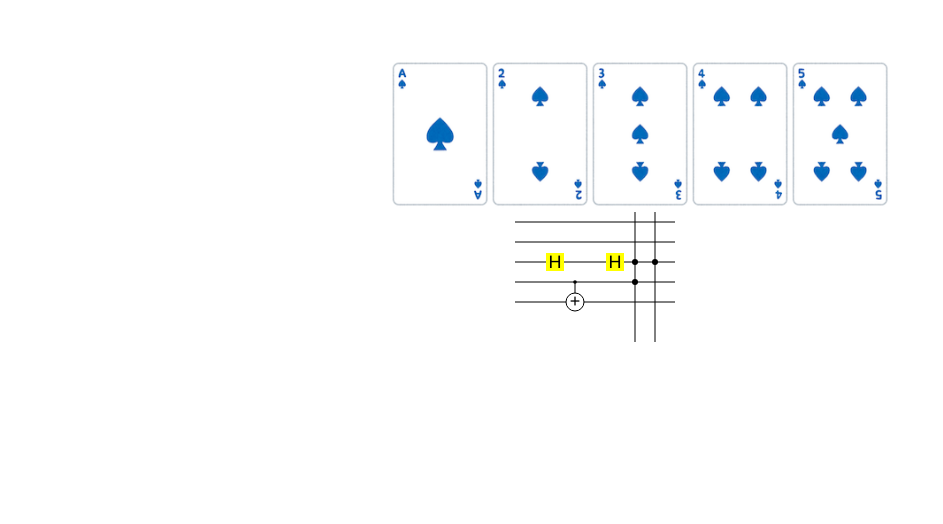
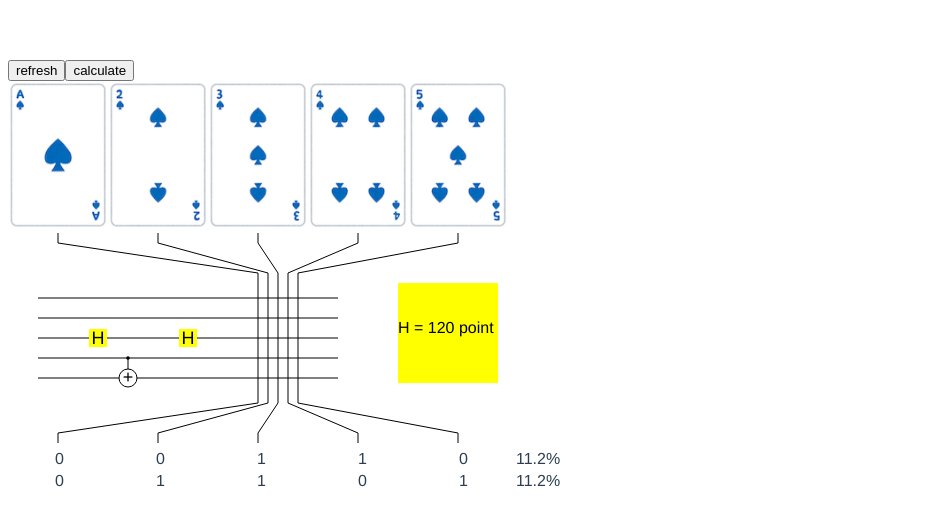
Before and after one commit to reim2zk/qoker, a Vue app: page / in a window 1280 px wide. Shown: the top 524 px of the page, without its empty margins (0-943 px from the left). Built offline with nearby package versions, Linux system fonts and the light colour scheme.

Commit message:
add simple UI

```diff
--- a/src/App.vue
+++ b/src/App.vue
@@ -1,8 +1,45 @@
 <template>
   <div id="app">
-    <img v-for="(card, i) of cards" :key=i class="img" :src="card" width="100"/>
-    <br/>
-    <Circuit :wires="wires()"></Circuit>
+    <div align="left">
+      <button> refresh </button>
+      <button> calculate </button>
+      <br/>
+      <img v-for="(card, i) of cards" :key="i+'card'" class="img"
+        :src="card" :width="cardWidth"/>
+      <br/>
+      <svg :width="cardWidth*cards.length" :height="210">
+        <Wires :numWire="5"
+          :x0="cardWidth/2" :dx0="cardWidth"
+          :x1="cardWidth*(cards.length/2)" :dx1="10"
+          :y0="0" :dy0="10" :dy1="30" :dy2="130" />
+        <Circuit
+          :unitWidth="unitWidth"
+          :wires="wires()"
+          :y0="55"
+          :numPosition="10"/>
+        <rect
+          :x="cardWidth*cards.length-110"
+          :y="50"
+          :width="100" :height="100" fill="yellow"
+          >
+        </rect>
+        <text :x="cardWidth*cards.length-110" :y="100">
+          H = 120 point
+        </text>
+      </svg>
+      <table>
+        <tr v-for="(js, i) of resultQbits" :key="i+'tr'">
+          <td v-for="(j, i) of js" :key="i+'td'" :width="cardWidth-3">
+            <center>
+              {{ j }}
+            </center>
+          </td>
+          <td>
+            11.2%
+          </td>
+        </tr>
+      </table>
+    </div>
   </div>
 </template>
 
@@ -11,18 +48,23 @@ import { Component, Vue } from 'vue-property-decorator';
 import Circuit from './components/quantum-circuit/Circuit.vue'
 import * as model from './components/quantum-circuit/Gate'
 import * as wireModel from './components/quantum-circuit/Wire'
+import * as qbitModel from './components/quantum-circuit/Qbit'
+import Wires from './components/quantum-circuit/Wires.vue'
+
 
 @Component({
   components: {
-    Circuit
+    Circuit,
+    Wires
   },
 })
 export default class App extends Vue {
   wires(): wireModel.Wire[] {
-    return [
-      new wireModel.Wire(-2, 6, 6, [2, 3]),
-      new wireModel.Wire(-2, 6, 7, [2])
-    ]
+    // return [
+    //   new wireModel.Wire(-2, 6, 6, [2, 3]),
+    //   new wireModel.Wire(-2, 6, 7, [2])
+    // ]
+    return []
   }
   cards = [
     require('@/assets/card_spade_1.png'),
@@ -31,6 +73,15 @@ export default class App extends Vue {
     require('@/assets/card_spade_4.png'),
     require('@/assets/card_spade_5.png'),
   ]
+
+  cardWidth: number = 100
+  unitWidth: number = 30
+  measureWidth: number = 15
+
+  resultQbits: number[][] = [
+    [0, 0, 1, 1, 0],
+    [0, 1, 1, 0, 1]
+    ]
 }
 </script>
 
--- a/src/components/quantum-circuit/Circuit.vue
+++ b/src/components/quantum-circuit/Circuit.vue
@@ -64,6 +64,12 @@ export default class Circuit extends Vue {
     oneGates: model.OneGate[] = []
     cNotGates: model.CNotGate[] = []
 
+    @Prop({default: 0})
+    x0!: number
+
+    @Prop({default: 0})
+    y0!: number
+
     @Prop({default: 20})
     unitWidth!: number
 
@@ -104,10 +110,11 @@ export default class Circuit extends Vue {
     //     return Math.floor(y / this.unitHeight)
     // }
     x(j: number): number {
-        return (j + 0.5) * this.unitWidth + this.qbitWidth
+        return this.x0 + this.qbitWidth + (j + 0.5) * this.unitWidth
     }
     y(i: number): number {
-        return (i + 0.5) * this.unitHeight
+        console.log(this.y0 + 1)
+        return this.y0 + (i + 0.5) * this.unitHeight
     }
 
     created() {
--- /dev/null
+++ b/src/components/quantum-circuit/Wires.vue
@@ -0,0 +1,66 @@
+<template>
+    <svg>
+        <line v-for="j of js" :key="j"
+          :x1="x0+j*dx0" :y1="y0"
+          :x2="x0+j*dx0" :y2="y0+dy0"
+          stroke="black"/>
+        <line v-for="j of js" :key="j"
+          :x1="x0+j*dx0" :y1="y0+dy0"
+          :x2="x1+j*dx1" :y2="y0+dy0+dy1"
+          stroke="black"/>
+        <line v-for="j of js" :key="j"
+          :x1="x1+j*dx1" :y1="y0+dy0+dy1"
+          :x2="x1+j*dx1" :y2="y0+dy0+dy1+dy2"
+          stroke="black"/>
+        <line v-for="j of js" :key="j"
+          :x1="x1+j*dx1" :y1="y0+dy0+dy1+dy2"
+          :x2="x0+j*dx0" :y2="y0+dy0+dy1*2+dy2"
+          stroke="black"/>
+        <line v-for="j of js" :key="j"
+          :x1="x0+j*dx0" :y1="y0+dy0+dy1*2+dy2"
+          :x2="x0+j*dx0" :y2="y0+dy0*2+dy1*2+dy2"
+          stroke="black"/>
+    </svg>
+</template>
+<script lang="ts">
+import { Component, Prop, Vue } from 'vue-property-decorator';
+@Component
+export default class Wires extends Vue {
+    @Prop({default: 0})
+    numWire!: number
+
+    @Prop({default: 0})
+    x0!: number
+
+    @Prop({default: 10})
+    dx0!: number
+
+    @Prop({default: 0})
+    x1!: number
+
+    @Prop({default: 10})
+    dx1!: number
+
+    @Prop({default: 0})
+    y0!: number
+
+    @Prop({default: 0})
+    dy0!: number
+
+    @Prop({default: 0})
+    dy1!: number
+
+    @Prop({default: 0})
+    dy2!: number
+
+    js: number[] = []
+
+    created() {
+        const js = []
+        for(let i = 0; i < this.numWire; i++) {
+            js.push(i)
+        }
+        this.js.splice(0, this.js.length, ...js)
+    }
+}
+</script>
```
